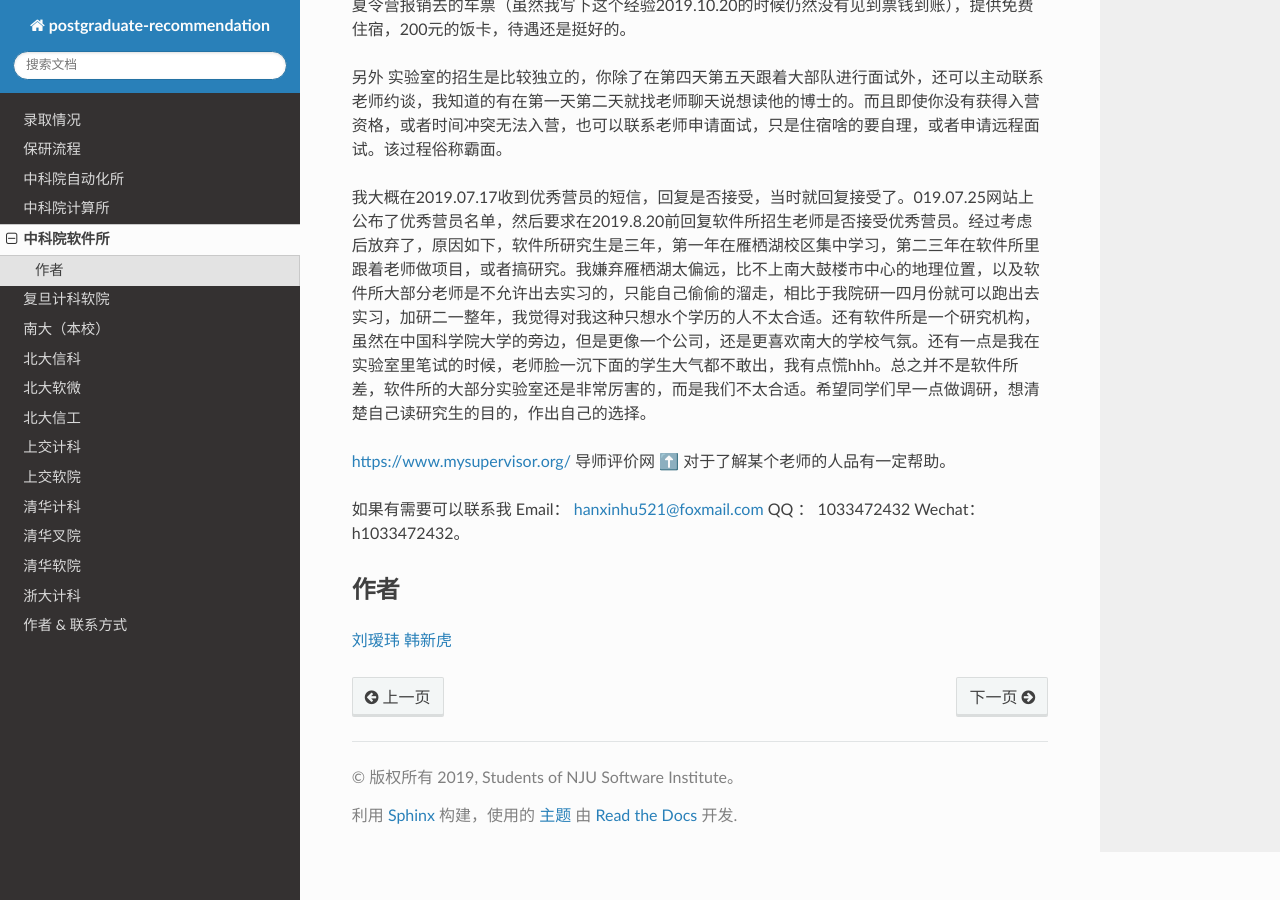
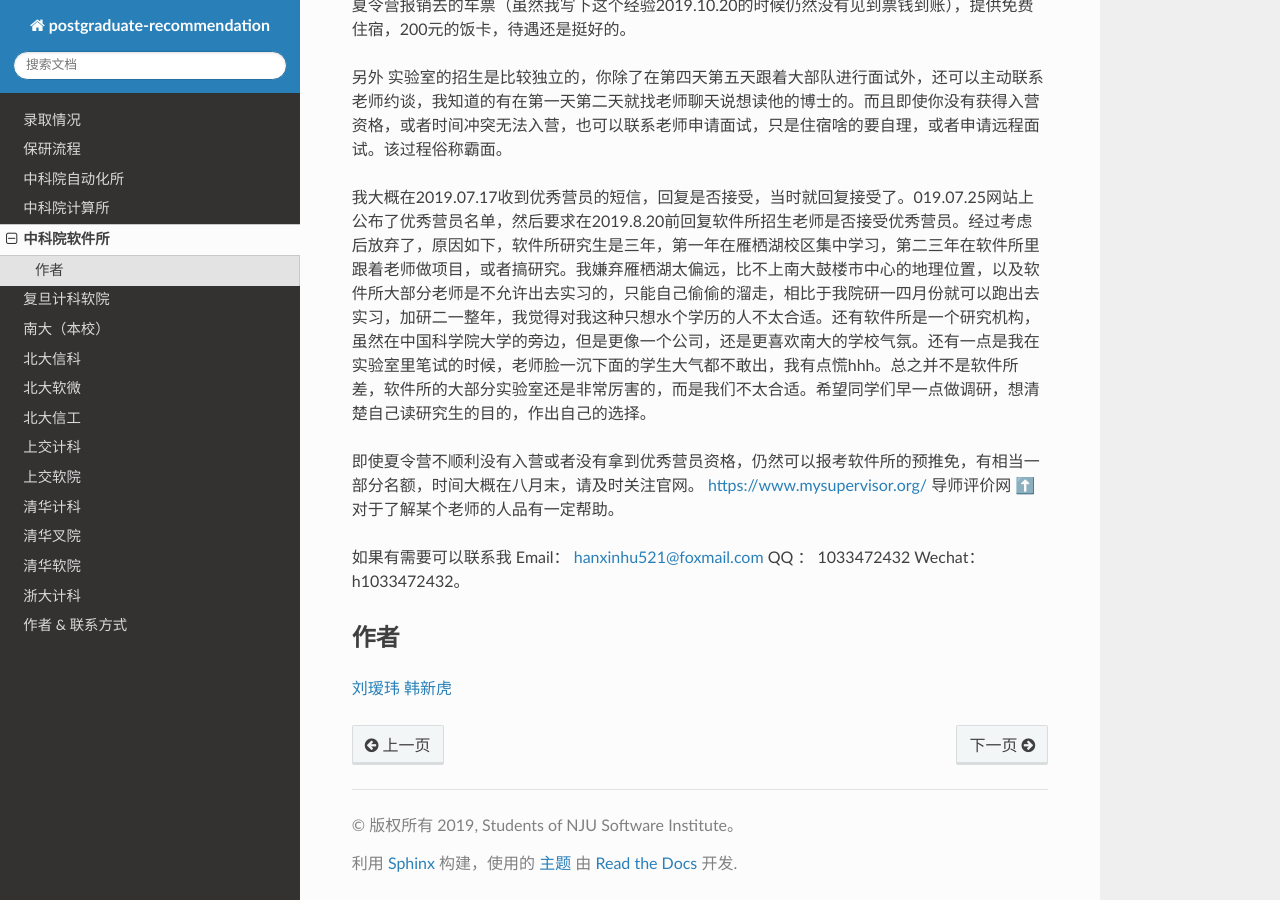
Before and after one commit to NJU-SE-15-share-review/postgraduate-recommendation, a Sphinx documentation site: the page built from source/schools/cas/iscas.rst, in a window 1280 px wide and 900 px high, scrolled down 1086 px. Built offline with Sphinx 7.4.7 and the Read the Docs theme 2.0.0, drawn with Linux system fonts in a browser that asks for light colours.

Commit message:
Update iscas.rst

```diff
--- a/source/schools/cas/iscas.rst
+++ b/source/schools/cas/iscas.rst
@@ -23,6 +23,7 @@ http://www.iscas.ac.cn/yjsjy2016/zsxx2016/201904/t20190424_5281117.html
 
 我大概在2019.07.17收到优秀营员的短信，回复是否接受，当时就回复接受了。019.07.25网站上公布了优秀营员名单，然后要求在2019.8.20前回复软件所招生老师是否接受优秀营员。经过考虑后放弃了，原因如下，软件所研究生是三年，第一年在雁栖湖校区集中学习，第二三年在软件所里跟着老师做项目，或者搞研究。我嫌弃雁栖湖太偏远，比不上南大鼓楼市中心的地理位置，以及软件所大部分老师是不允许出去实习的，只能自己偷偷的溜走，相比于我院研一四月份就可以跑出去实习，加研二一整年，我觉得对我这种只想水个学历的人不太合适。还有软件所是一个研究机构，虽然在中国科学院大学的旁边，但是更像一个公司，还是更喜欢南大的学校气氛。还有一点是我在实验室里笔试的时候，老师脸一沉下面的学生大气都不敢出，我有点慌hhh。总之并不是软件所差，软件所的大部分实验室还是非常厉害的，而是我们不太合适。希望同学们早一点做调研，想清楚自己读研究生的目的，作出自己的选择。
 
+即使夏令营不顺利没有入营或者没有拿到优秀营员资格，仍然可以报考软件所的预推免，有相当一部分名额，时间大概在八月末，请及时关注官网。
 https://www.mysupervisor.org/
 导师评价网 ⬆️ 对于了解某个老师的人品有一定帮助。
 
```
